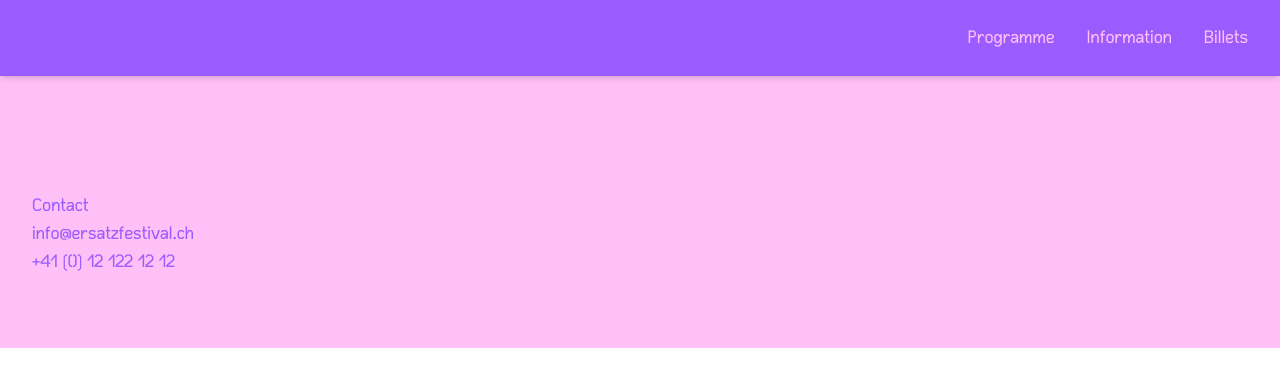
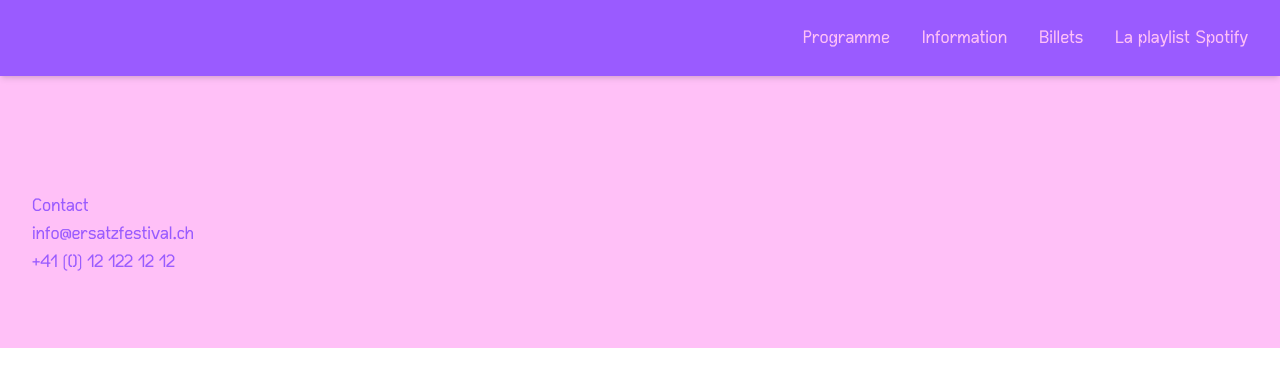
Before and after one commit to ersatz-festival/web-app, a Nuxt app: page / in a window 1280 px wide. Shown: the top 386 px of the page. Built offline with nearby package versions, Linux system fonts and the light colour scheme; no server answers.

Commit message:
link to spotify playlist

```diff
--- a/assets/data/artists.json
+++ b/assets/data/artists.json
@@ -209,7 +209,7 @@
     },
     {
         "day": "Samedi",
-        "description": "",
+        "description": "Amis devant comme derrière les platines, Jacques et Malo - alias Pho3 et 13R - aiment varier les sonorités, créant une symbiose de techno électrique et hypnotique.\nActifs sur la scène underground suisse romande, notamment par le biais de leur collectif PARANOISE, ils clôtureront la deuxième soirée de Ersatz avec un set percutant et énergique.",
         "genre": "Techno",
         "name": "Pho3 b2b 13R",
         "pictureCover": "",
@@ -219,7 +219,8 @@
         "socialNetworks": {
             "instagram": [
                 "https://www.instagram.com/pho3concept/",
-                "https://www.instagram.com/13r13r13r13r/"
+                "https://www.instagram.com/13r13r13r13r/",
+                "https://www.instagram.com/paranoise.system/"
             ]
         }
     },
--- a/layouts/default.vue
+++ b/layouts/default.vue
@@ -14,6 +14,14 @@
                     class="absolute -top-2 left-1/2 transform -translate-x-1/2 w-full h-0.5 bg-pink-500"
                 ></span>
             </NuxtLink>
+            <a
+                href="https://open.spotify.com/playlist/1zb6DNXLiK9UL7VqimfjMA"
+                target="_blank"
+                rel="noopener"
+                class="text-lg hover:text-gray-50 duration-200"
+            >
+                La playlist Spotify
+            </a>
         </div>
     </header>
     <main class="pt-18">
```
